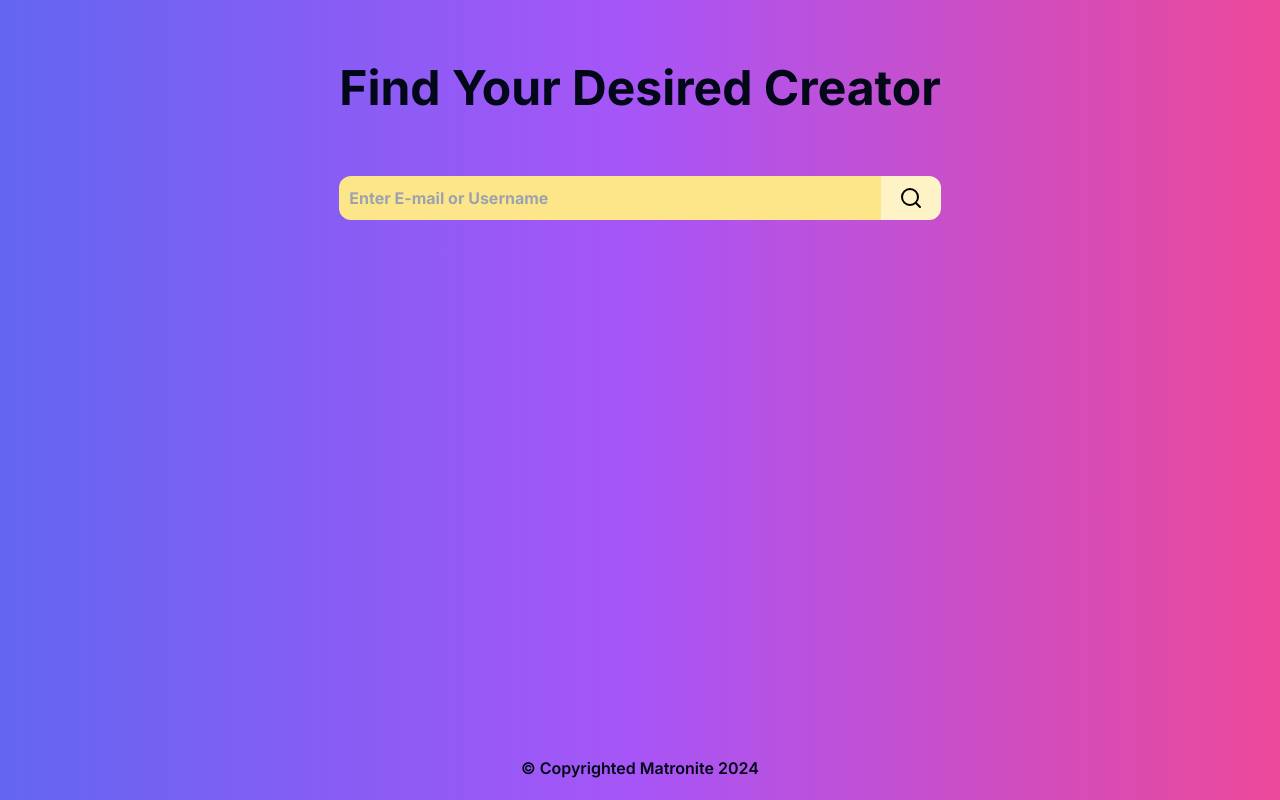
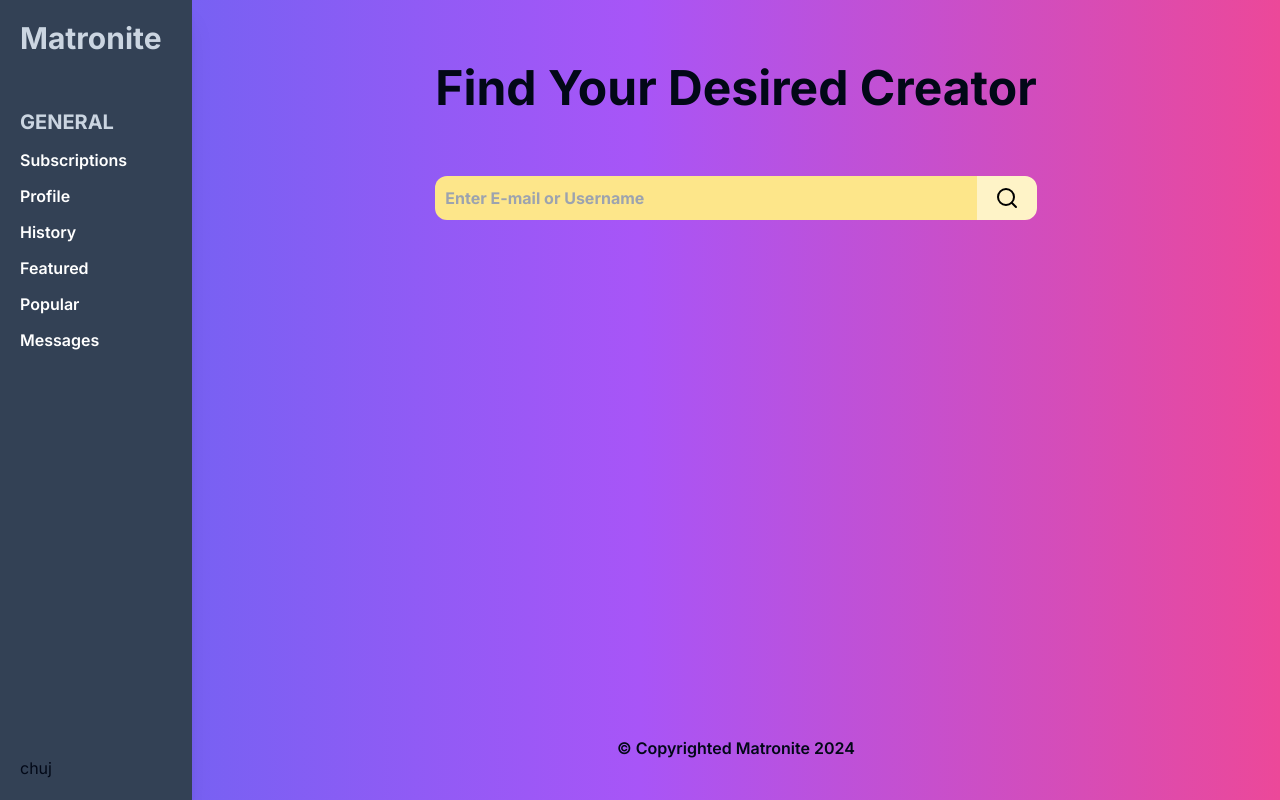
Before and after one commit to MatiWK/matronite-next-mongo-typescript, a Next.js app: page /community in a window 1280 px wide. Built offline with nearby package versions, Linux system fonts and the light colour scheme; no server answers; the database is empty.

Commit message:
finally managed to get logged user and created sidenav

```diff
--- a/app/(main)/community/layout.tsx
+++ b/app/(main)/community/layout.tsx
@@ -1,24 +1,29 @@
 import Footer from '@/app/(showcase)/(components)/footer'
 import Header from '@/components/header'
+import SideNav from '@/components/side-nav'
+import { useUser } from '@clerk/nextjs'
 import React from 'react'
 
 type Props = {
     children: React.ReactNode
 }
 
-const CommunityLayout = ({
-    children
-}: Props) => {
+const CommunityLayout = ({ children }: Props) => {
+
+
   return (
-    <div className='bg-gradient-to-r from-indigo-500 via-purple-500 to-pink-500 w-full min-h-screen flex flex-col'>
-        <Header />
-      <div className=' flex flex-1 justify-center '>
-      {children}
+    <div className='bg-gradient-to-r from-indigo-500 via-purple-500 to-pink-500 w-full min-h-screen flex '>
+      <SideNav />
+      <div className='flex-1 flex flex-col'>
+      <div className='flex  justify-center flex-1'>
+        {children}
+      </div>
+      <Footer />
 
       </div>
-      <Footer />
+
     </div>
   )
 }
 
-export default CommunityLayout
+export default CommunityLayout;
--- a/app/(main)/community/page.tsx
+++ b/app/(main)/community/page.tsx
@@ -1,21 +1,25 @@
 'use client'
-import { getUserByMail } from '@/lib/actions/user.action'
+import {  getUserByUserName } from '@/lib/actions/user.action'
 import { Search } from 'lucide-react'
 import React, { SyntheticEvent, useState } from 'react'
 
 const CommunityPage = () => {
-    const [creator, setCreator] = useState('')
+    const [creator, setCreator] = useState<string>('')
 
     const search = async (e: SyntheticEvent) => {
       e.preventDefault();
-      const foundUser = await getUserByMail(creator)
+      const foundUser = await getUserByUserName(creator)
       console.log(foundUser)
     }
 
+
+
+
   return (
 
+
     <div className=''>
-        <h1 className='md:text-5xl text-3xl  my-16 font-bold text-center'>Find Your Desired Creator</h1>
+        <h1 className='md:text-5xl text-3xl  my-16 font-bold text-center cursor-default'>Find Your Desired Creator</h1>
         <form onSubmit={(e) => search(e)}>
 
         <div className='flex justify-center  items-center '>
@@ -29,7 +33,6 @@
             <button type='submit' className='py-2 px-4   rounded-r-xl bg-amber-100 text-black border-2 border-amber-100'>
             <Search />
             </button >
-
         </div>
         </form>
 
--- a/app/(showcase)/(components)/footer.tsx
+++ b/app/(showcase)/(components)/footer.tsx
@@ -4,8 +4,8 @@
     const date = new Date()
     const year = date.getFullYear()
   return (
-    <div className='font-semibold  w-full flex justify-center  py-5'>
-        <div className=''>
+    <div className='font-semibold  w-full flex  justify-center  py-5'>
+        <div className='w-full py-5 text-center'>
             © Copyrighted Matronite {year}
         </div>
       </div>
--- a/components/header.tsx
+++ b/components/header.tsx
@@ -1,11 +1,27 @@
+'use client'
+import { getCurrentUser } from '@/lib/actions/user.action'
+import { IUser } from '@/models/User'
 import { UserButton, SignedIn } from '@clerk/nextjs'
-import React from 'react'
+import React, { useEffect, useState } from 'react'
 
 const Header = () => {
+  const [currentUser, setCurrentUser] = useState<IUser | null>(null)
+
+  useEffect(() => {
+    const getUser = async () => {
+      const data = await getCurrentUser()
+      setCurrentUser(data)
+    }
+    getUser()
+  }, [])
+
   return (
     <div className='w-full bg-black shadow-xl'>
       <SignedIn >
-          <div className='p-5 max-w-[1200px] w-full mx-auto  flex justify-end'>
+          <div className='p-5 max-w-[1200px] w-full mx-auto flex justify-around'>
+            <div className='text-white font-semibold'>
+              Hi, {currentUser?.username}
+            </div>
             <UserButton />
 
           </div>
--- /dev/null
+++ b/components/side-nav.tsx
@@ -0,0 +1,52 @@
+'use client'
+import { getCurrentUser } from '@/lib/actions/user.action'
+import { IUser } from '@/models/User'
+import { SignedIn, UserButton } from '@clerk/nextjs'
+import React, { useEffect, useState } from 'react'
+
+const SideNav = () => {
+
+    const [currentUser, setCurrentUser] = useState<IUser | null>(null)
+
+  useEffect(() => {
+    const getUser = async () => {
+      const data = await getCurrentUser()
+      setCurrentUser(data)
+    }
+    getUser()
+  }, [])
+  return (
+    <div className='min-h-screen w-[15%] bg-slate-700 shadow-xl  flex flex-col'>
+        <div>
+            <h1 className='text-slate-300 font-bold text-3xl p-5 pb-8 '>Matronite</h1>
+        </div>
+        <SignedIn >
+          <div className=' w-full mx-auto flex items-center gap-2 p-5 pt-8 ' >
+
+            <UserButton />
+            <div className='text-slate-300 text-sm font-semibold cursor-default hidden xl:flex'>
+              <h1>{currentUser?.username?.substring(0,15)}...</h1>
+            </div>
+          </div>
+      </SignedIn>
+
+      <div className='p-5 flex flex-col  flex-1'>
+        <h1 className='text-slate-300 text-xl font-bold pb-3'>GENERAL</h1>
+        <ul className='text-white  font-semibold  flex-col flex-1 space-y-3 '>
+            <li>Subscriptions</li>
+            <li>Profile</li>
+            <li>History</li>
+            <li>Featured</li>
+            <li>Popular</li>
+            <li>Messages</li>
+        </ul>
+        <div>
+        chuj
+      </div>
+      </div>
+
+      </div>
+  )
+}
+
+export default SideNav
--- a/lib/actions/user.action.ts
+++ b/lib/actions/user.action.ts
@@ -2,6 +2,7 @@
 
 import User, { IUser } from "@/models/User";
 import dbConnect from "../mongoose";
+import { currentUser } from "@clerk/nextjs/server";
 
 export async function createUser(user: IUser) {
     try {
@@ -14,12 +15,24 @@
 }
 
 
-export async function getUserByMail(email: string) {
+export async function getUserByUserName(email: string) {
     try {
         await dbConnect()
-        const foundUsers = await User.find({email: {$regex : email}})
+        const foundUsers: IUser[] = await User.find({username: {$regex : email}})
         return JSON.parse(JSON.stringify(foundUsers))
     } catch (error) {
         console.log(error)
     }
 }
+
+export async function getCurrentUser() {
+    try {
+        await dbConnect()
+        const clerkUser = await currentUser()
+        const user: IUser | null = await User.findOne({clerkId: clerkUser?.id})
+        return JSON.parse(JSON.stringify(user))
+
+    } catch (error) {
+        console.log(error)
+    }
+}
--- a/models/User.ts
+++ b/models/User.ts
@@ -3,7 +3,7 @@
 export interface IUser{
     clerkId: string;
     email: string;
-    username: string;
+    username: string | null;
     firstName: string | null;
     lastName: string | null;
     photo: string
```
